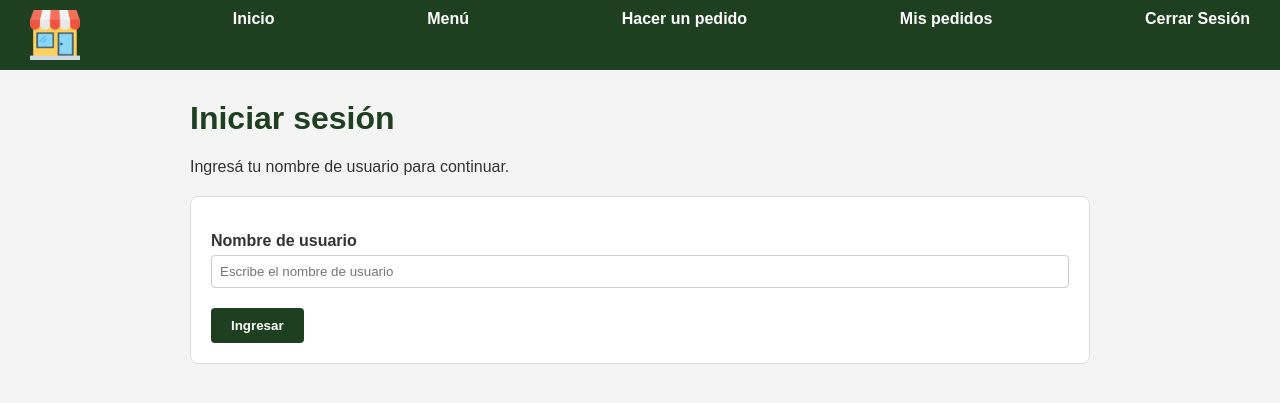
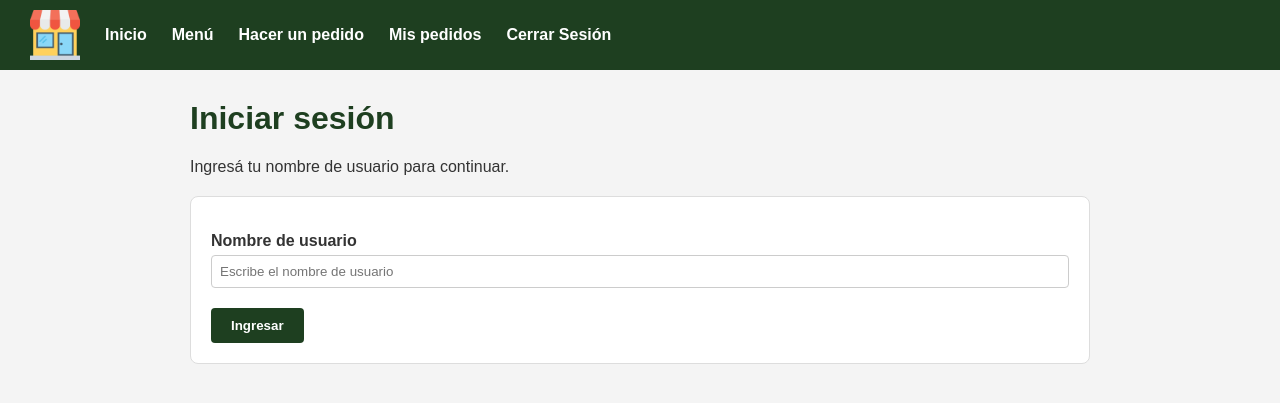
Before and after one commit to GiancaCh/PrograWebProyecto1, a Spring Boot app: page / in a window 1280 px wide. Shown: the top 403 px of the page. Run offline with Spring Boot 4, Linux system fonts and the light colour scheme.

Commit message:
Se reajustó nav prueba

```diff
--- a/src/main/resources/static/css/styles.css
+++ b/src/main/resources/static/css/styles.css
@@ -12,7 +12,7 @@ h1 {
 /* navegacion */
 .barra_navegacion {
     display: flex;
-    justify-content: space-between;
+    align-items: center;
     gap: 25px;
     background-color: #1E3F20;
     padding: 10px 30px;
```
